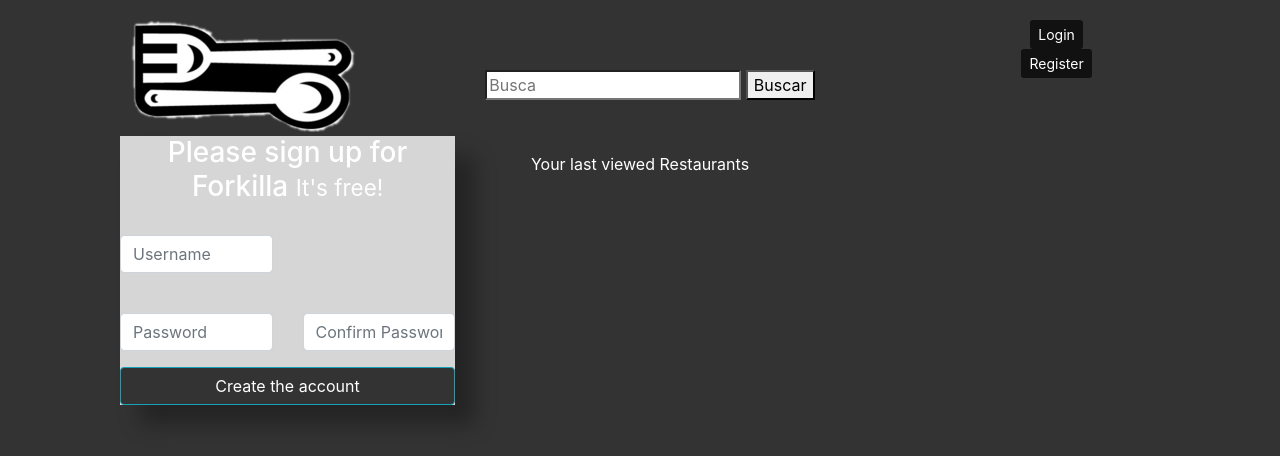
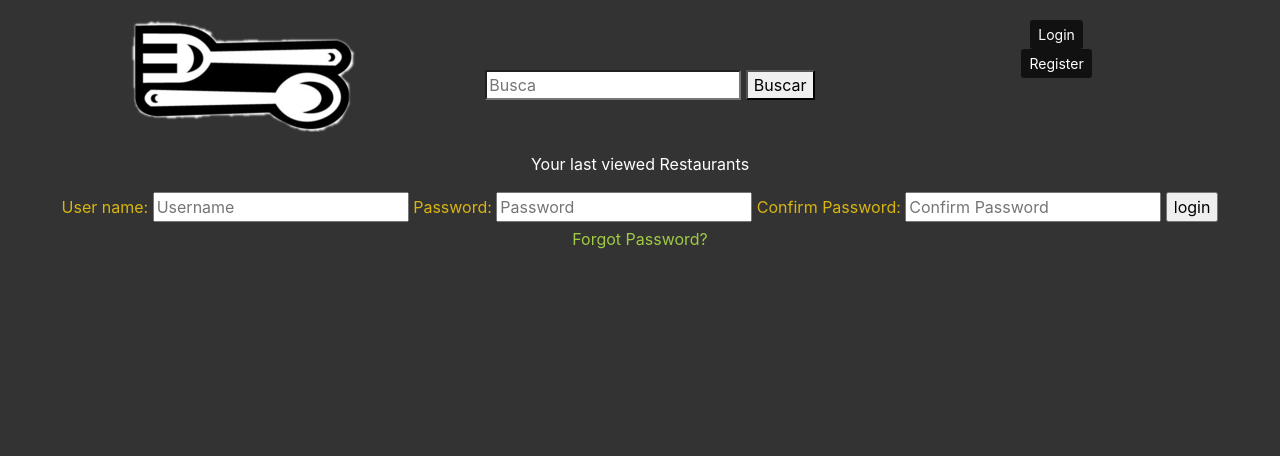
Before and after one commit to DavidAlvarezRios/sd2019-forkillaa9, a Django app: page /register/ in a window 1280 px wide. Shown: the top 456 px of the page. Run offline with Django 3.2, Linux system fonts and the light colour scheme; some libraries are stand-ins or nearby versions.

Commit message:
centrado3

```diff
--- a/templates/registration/register.html
+++ b/templates/registration/register.html
@@ -14,47 +14,25 @@
 {% block content %}
 <body style="color: #333333; text-align:center;">
 {% if form %}
-<div class="container">
-        <div class="row centered-form">
-        <div class="col-xs-12 col-sm-8 col-md-4 col-sm-offset-2 col-md-offset-4">
-        	<div class="panel panel-default" id="panel1">
-        		<div class="panel-heading">
-			    		<h3 class="panel-title">Please sign up for Forkilla <small>It's free!</small></h3>
-			 			</div>
-			 			<div class="panel-body">
-			    		<form action="" method="post">
-                            {% csrf_token %}
-			    			<div class="row">
-			    				<div class="col-xs-6 col-sm-6 col-md-6">
-			    					<div class="form-group">
-                                        <label for="username"></label>
-			                            <input type="text" name="username" id="username" class="form-control input-sm" placeholder="Username">
-			    					</div>
-			    				</div>
-			    			</div>
+    <div class="wrapper fadeInDown">
+    <div id="formContent">
+      <form action="" method="post">
+        {% csrf_token %}
+        <label for="username" style="color: #d8b511">User name:</label>
+        <input type="text" name="username" value="" id="username" placeholder="Username">
+        <label for="password" style="color: #d8b511">Password:</label>
+        <input type="password" name="password1" value="" id="password1" placeholder="Password">
+        <label for="password2" style="color: #d8b511">Confirm Password:</label>
+        <input type="password" name="password2" value="" id="password2" placeholder="Confirm Password">
+        <input type="hidden" name="next" value="{{ next|escape }}" />
+        <input type="submit" value="login" />
+      </form>
 
-			    			<div class="row">
-			    				<div class="col-xs-6 col-sm-6 col-md-6">
-			    					<div class="form-group">
-                                        <label for="password1"></label>
-			    						<input type="password" name="password1" id="password1" class="form-control input-sm" placeholder="Password">
-			    					</div>
-			    				</div>
-			    				<div class="col-xs-6 col-sm-6 col-md-6">
-			    					<div class="form-group">
-                                        <label for="password2"></label>
-			    						<input type="password" name="password2" id="password2" class="form-control input-sm" placeholder="Confirm Password">
-			    					</div>
-			    				</div>
-			    			</div>
+    <div id="formFooter">
+      <a class="underlineHover" href="#">Forgot Password?</a>
+    </div>
 
-			    			<input type="submit" value="Create the account" class="btn btn-info btn-block">
-
-			    		</form>
-			    	</div>
-	    		</div>
-    		</div>
-    	</div>
+    </div>
     </div>
 {% endif %}
 </body>
```
